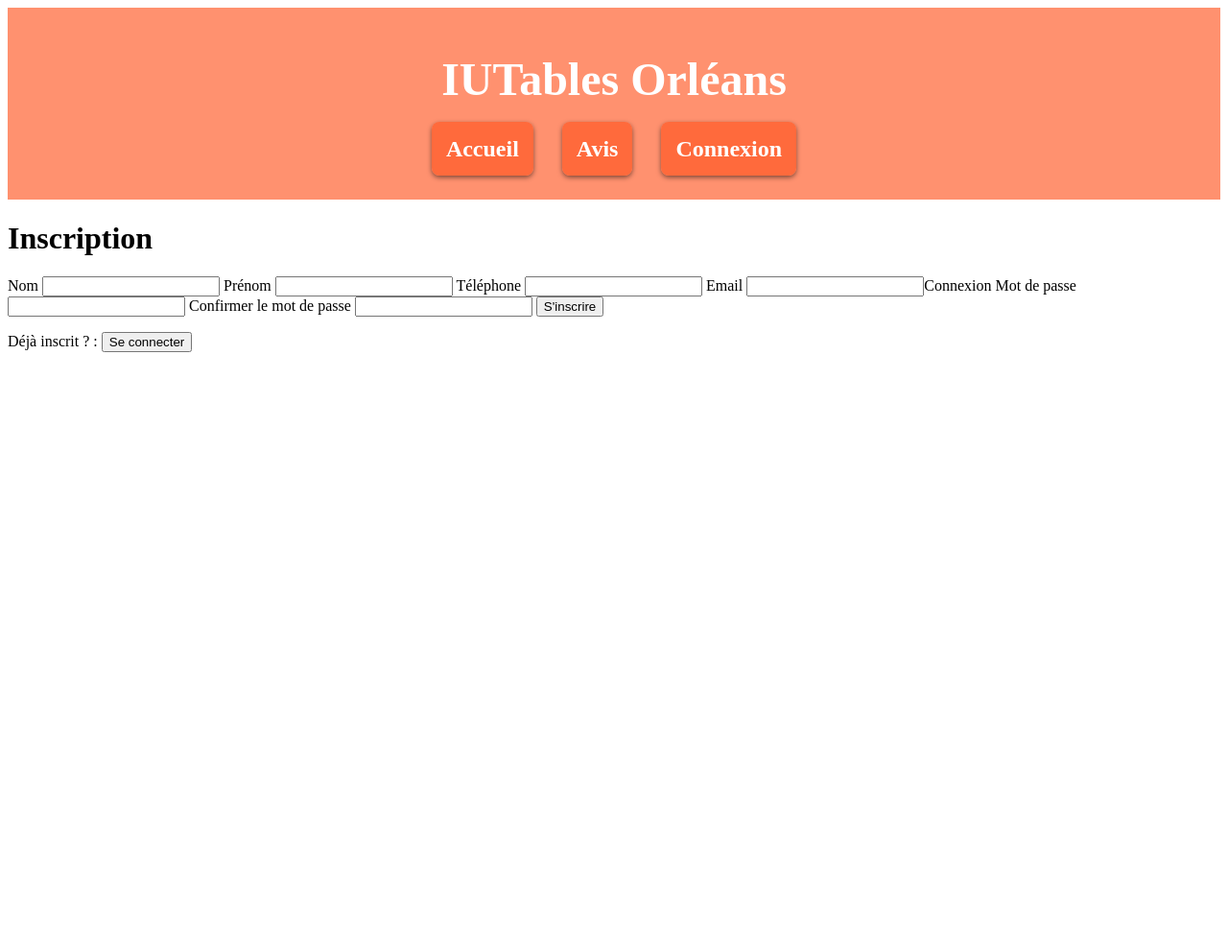
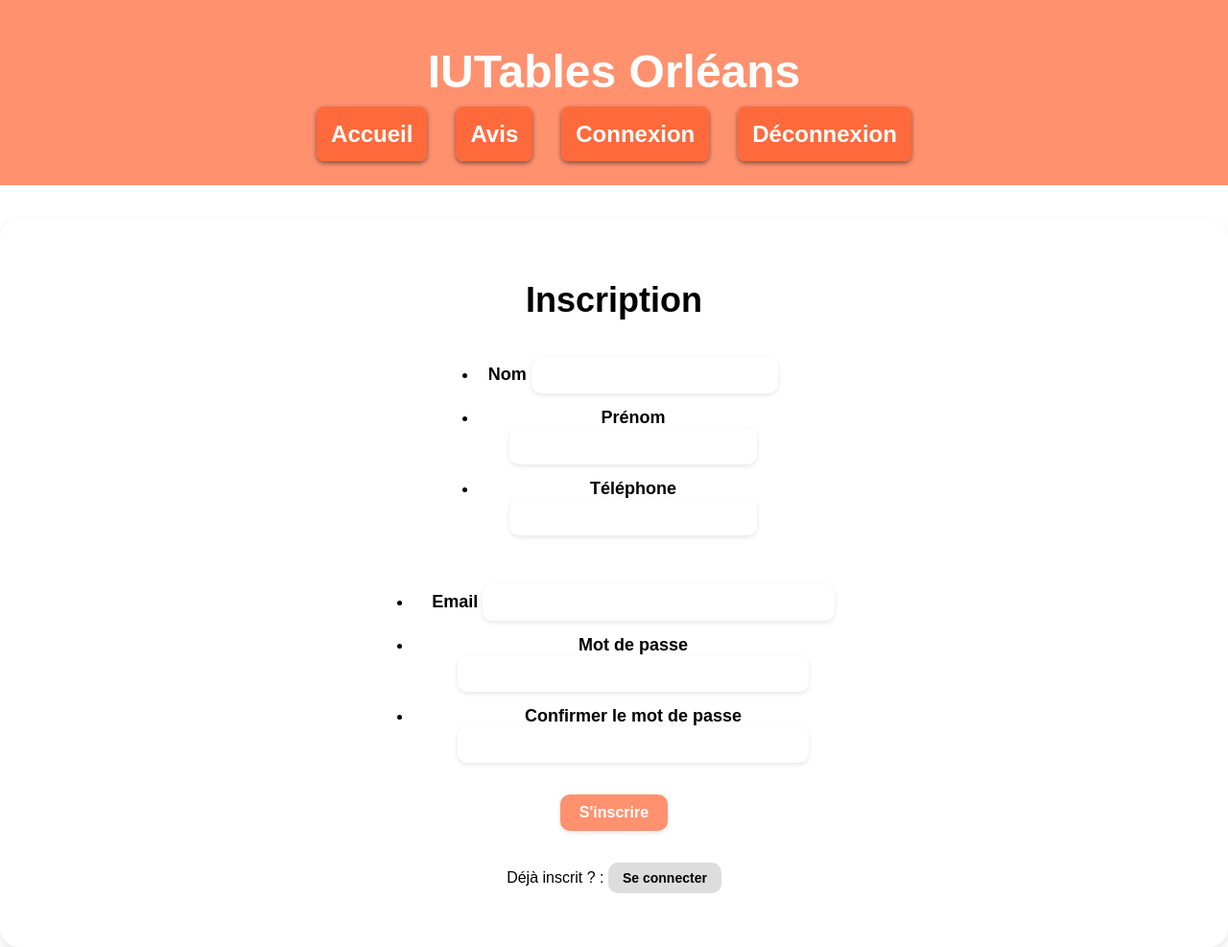
Before and after one commit to Joann45/SAE_PHP, a PHP site: page /inscription in a window 1280 px wide. Shown: the whole page at 96% size. Before the commit the page ends 367 px from the top, so only its background shows below. Run offline with PHP 8.4, Linux system fonts and the light colour scheme; the visitor is signed in with stand-in values (Sample User, id 1).

Commit message:
mise en fonctionnement des solutions de deconnexion dans le header et ajout des styles des pages de connexion

```diff
--- a/Controlleurs/Routeur.php
+++ b/Controlleurs/Routeur.php
@@ -22,6 +22,10 @@ class Routeur{
             case '/controlleur_inscription':
                 require_once MODELS_PATH . '/controlleur_inscription.php';
                 break;
+            case '/deconnexion':
+                require_once MODELS_PATH . '/controlleur_deconnexion.php';
+                break;
+            case '/avis':
             case '/avis_user':
                 require_once VIEWS_PATH . '/avis_user.php';
                 break;
--- a/src/Modele/controlleur_connexion.php
+++ b/src/Modele/controlleur_connexion.php
@@ -11,6 +11,7 @@ $req->execute();
 $res = $req->fetch();
 if ($password == $res['USE_MDP']) {
     session_start();
+    $_SESSION['test'] = 'test';
     $_SESSION['email'] = $email;
     header('Location: /');
 } else {
--- /dev/null
+++ b/src/Modele/controlleur_deconnexion.php
@@ -0,0 +1,5 @@
+<?php
+session_start();
+session_destroy();
+header('Location: /');
+?>
--- a/src/Views/header.php
+++ b/src/Views/header.php
@@ -1,6 +1,7 @@
 <header>
     <style>
         header {
+            font-family: Arial, sans-serif;
             background-color: #ff916f;
             color: white;
             padding: 15px;
@@ -37,6 +38,11 @@
             <li><a href="/"><strong>Accueil</strong></a></li>
             <li><a href="/avis_user"><strong>Avis</strong></a></li>
             <li><a href="/connexion"><strong>Connexion</strong></a></li>
+            <?php session_start();
+                if ($_SESSION['email'] !== null){
+                    echo '<li><a href="/deconnexion"><strong>Déconnexion</strong></a></li>';
+                }
+            ?>
         </ul>
     </nav>
 </header>
--- a/src/Views/inscription.php
+++ b/src/Views/inscription.php
@@ -11,18 +11,34 @@
         <main>
             <h1>Inscription</h1>
             <form action="controlleur_inscription" method="post">
+                <ul>
+                    <li>
                         <label for="nom">Nom</label>
                         <input type="text" name="nom" id="nom" required>
+                    </li>
+                    <li>
                         <label for="prenom">Prénom</label>
                         <input type="text" name="prenom" id="prenom" required>
+                    </li>
+                    <li>
                         <label for="telephone">Téléphone</label>
                         <input type="tel" name="telephone" id="telephone" required>
+                    </li>
+                </ul>
+                <ul>
+                    <li>
                         <label for="email">Email</label>
-                <input type="email" name="email" id="email" required>Connexion
+                        <input type="email" name="email" id="email" required>
+                    </li>
+                    <li>
                         <label for="password">Mot de passe</label>
                         <input type="password" name="password" id="password" required>
+                    </li>
+                    <li>
                         <label for="password_confirm">Confirmer le mot de passe</label>
                         <input type="password" name="password_confirm" id="password_confirm" required>
+                    </li>
+                </ul>
                 <button type="submit">S'inscrire</button>
             </form>
             <p>Déjà inscrit ? : <a href="/connexion"><input type="button" value="Se connecter"></input></a></p>
--- a/src/ressources/css/style_inscription.css
+++ b/src/ressources/css/style_inscription.css
@@ -0,0 +1,86 @@
+body {
+    font-family: Arial, sans-serif;
+    font-size: large;
+    margin: 0;
+    padding: 0;
+    background-color: white;
+}
+
+main {
+    margin-top: 35px;
+    text-align: center;
+    display: flex;
+    flex-direction: column;
+    align-items: center;
+    justify-content: center;
+    background: white;
+    padding: 40px;
+    border-radius: 20px;
+    box-shadow: 0 4px 10px rgba(0, 0, 0, 0.1);
+}
+
+h1 {
+    margin-bottom: 20px;
+}
+
+form {
+    display: flex;
+    flex-direction: column;
+    align-items: center;
+}
+
+label {
+    font-weight: bold;
+    margin: 10px 0 5px;
+}
+
+input[type="text"],
+input[type="tel"],
+input[type="email"],
+input[type="password"] {
+    width: 80%;
+    padding: 10px;
+    font-size: 16px;
+    border: none;
+    border-radius: 10px;
+    box-shadow: 0 2px 5px rgba(0, 0, 0, 0.1);
+    margin-bottom: 15px;
+}
+
+button {
+    background: #ff916f;
+    border: none;
+    padding: 10px 20px;
+    border-radius: 10px;
+    cursor: pointer;
+    transition: background-color 0.3s ease-in-out, border 0.2s ease-in-out;
+    box-shadow: 0 2px 5px rgba(0, 0, 0, 0.1);
+    font-size: 16px;
+    font-weight: bold;
+    color: white;
+}
+
+button:hover {
+    background: #ff4408;
+    border: solid black 2px;
+}
+
+p {
+    margin-top: 15px;
+    font-size: 16px;
+}
+
+a input[type="button"] {
+    background: #ddd;
+    border: none;
+    padding: 8px 15px;
+    border-radius: 10px;
+    cursor: pointer;
+    transition: background-color 0.3s ease-in-out;
+    font-size: 14px;
+    font-weight: bold;
+}
+
+a input[type="button"]:hover {
+    background: #bbb;
+}
```
Also changed, not shown: src/ressources/css/style_connexion.css (+80 -0 lines). Lines whose indentation alone changed are shown as unchanged.
